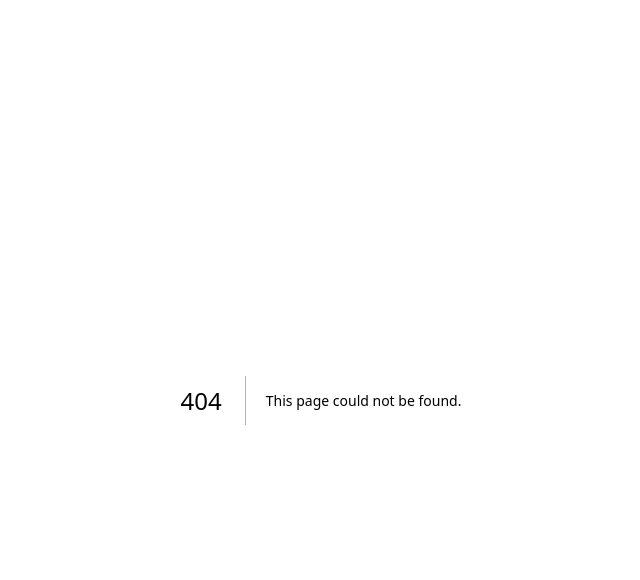
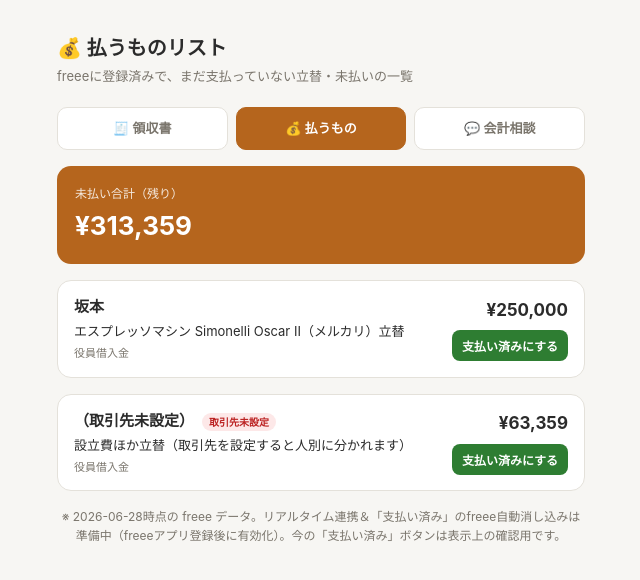
Before and after one commit to flatkaffee-cyber/system, a Next.js app: page /payables in a window 1280 px wide. Before the commit this address had no page. Shown: the top 580 px of the page, without its empty margins (319-959 px from the left). Built offline with nearby package versions, Linux system fonts and the light colour scheme.

Commit message:
「払うものリスト」タブ追加（freee連携前のスナップショット版）

```diff
--- /dev/null
+++ b/app/api/payables/route.ts
@@ -0,0 +1,9 @@
+import { NextResponse } from "next/server";
+import { getPayables } from "@/lib/payables";
+
+export const runtime = "nodejs";
+
+export async function GET() {
+  const data = await getPayables();
+  return NextResponse.json(data);
+}
--- a/app/globals.css
+++ b/app/globals.css
@@ -334,3 +334,77 @@
   margin-bottom: 10px;
   font-weight: 600;
 }
+
+/* 払うものリスト */
+.tab {
+  font-size: 13px;
+  padding: 10px 6px;
+}
+.total-card {
+  background: var(--accent);
+  color: #fff;
+  border: none;
+}
+.total-label {
+  font-size: 12px;
+  opacity: 0.85;
+}
+.total-amount {
+  font-size: 26px;
+  font-weight: 700;
+  margin-top: 2px;
+}
+.pay-row {
+  display: flex;
+  align-items: center;
+  justify-content: space-between;
+  gap: 12px;
+  padding: 14px 16px;
+}
+.pay-row.done {
+  opacity: 0.5;
+}
+.pay-payee {
+  font-weight: 700;
+  font-size: 15px;
+}
+.pay-desc {
+  font-size: 13px;
+  color: var(--ink);
+  margin-top: 2px;
+}
+.pay-acct {
+  font-size: 11px;
+  color: var(--muted);
+  margin-top: 3px;
+}
+.pay-right {
+  text-align: right;
+  flex-shrink: 0;
+}
+.pay-amount {
+  font-size: 17px;
+  font-weight: 700;
+  white-space: nowrap;
+}
+.pay-btn {
+  background: var(--ok);
+  color: #fff;
+  font-size: 12px;
+  padding: 7px 10px;
+  border-radius: 8px;
+  margin-top: 6px;
+}
+.pay-row.done .pay-amount {
+  text-decoration: line-through;
+}
+.warn-chip {
+  display: inline-block;
+  font-size: 10px;
+  background: #fde8e8;
+  color: #b22;
+  padding: 1px 7px;
+  border-radius: 999px;
+  margin-left: 8px;
+  vertical-align: middle;
+}
--- /dev/null
+++ b/app/payables/page.tsx
@@ -0,0 +1,84 @@
+"use client";
+
+import { useEffect, useState } from "react";
+import Nav from "@/components/Nav";
+import type { PayablesResult } from "@/lib/payables";
+
+export default function Payables() {
+  const [data, setData] = useState<PayablesResult | null>(null);
+  const [error, setError] = useState<string | null>(null);
+  const [paid, setPaid] = useState<Record<string, boolean>>({});
+
+  useEffect(() => {
+    fetch("/api/payables")
+      .then((r) => r.json())
+      .then(setData)
+      .catch(() => setError("読み込みに失敗しました。"));
+  }, []);
+
+  const remaining = data
+    ? data.payables
+        .filter((p) => !paid[p.id])
+        .reduce((s, p) => s + p.amount, 0)
+    : 0;
+
+  return (
+    <div className="wrap">
+      <header>
+        <h1>💰 払うものリスト</h1>
+        <p>freeeに登録済みで、まだ支払っていない立替・未払いの一覧</p>
+      </header>
+      <Nav />
+
+      {error && <p className="err">{error}</p>}
+      {!data && !error && (
+        <div className="card" style={{ textAlign: "center", color: "var(--muted)" }}>
+          <span className="spinner" style={{ borderColor: "#e4e1da", borderTopColor: "var(--accent)" }} />
+          読み込み中…
+        </div>
+      )}
+
+      {data && (
+        <>
+          <div className="card total-card">
+            <div>
+              <div className="total-label">未払い合計（残り）</div>
+              <div className="total-amount">¥{remaining.toLocaleString()}</div>
+            </div>
+          </div>
+
+          {data.payables.map((p) => {
+            const done = !!paid[p.id];
+            return (
+              <div key={p.id} className={`card pay-row ${done ? "done" : ""}`}>
+                <div className="pay-main">
+                  <div className="pay-payee">
+                    {p.payee}
+                    {!p.hasPartner && <span className="warn-chip">取引先未設定</span>}
+                  </div>
+                  <div className="pay-desc">{p.description}</div>
+                  <div className="pay-acct">{p.account}</div>
+                </div>
+                <div className="pay-right">
+                  <div className="pay-amount">¥{p.amount.toLocaleString()}</div>
+                  <button
+                    className={done ? "ghost" : "pay-btn"}
+                    onClick={() => setPaid((s) => ({ ...s, [p.id]: !done }))}
+                  >
+                    {done ? "戻す" : "支払い済みにする"}
+                  </button>
+                </div>
+              </div>
+            );
+          })}
+
+          <p className="hint" style={{ textAlign: "center", marginTop: 14 }}>
+            {data.source === "snapshot"
+              ? `※ ${data.updatedAt}時点の freee データ。リアルタイム連携＆「支払い済み」のfreee自動消し込みは準備中（freeeアプリ登録後に有効化）。今の「支払い済み」ボタンは表示上の確認用です。`
+              : "freeeとリアルタイム連携中。"}
+          </p>
+        </>
+      )}
+    </div>
+  );
+}
--- a/components/Nav.tsx
+++ b/components/Nav.tsx
@@ -7,6 +7,7 @@
   const path = usePathname();
   const tabs = [
     { href: "/", label: "🧾 領収書" },
+    { href: "/payables", label: "💰 払うもの" },
     { href: "/soudan", label: "💬 会計相談" },
   ];
   return (
--- /dev/null
+++ b/lib/payables.ts
@@ -0,0 +1,57 @@
+// 「払うものリスト」のデータ型と取得ロジック。
+// 現状: freeeアプリ未登録のため、サーバーから直接freeeを叩けない。
+//   → いまは 2026-06-28 時点の freee 実データのスナップショットを返す。
+// 将来: FREEE_CLIENT_ID 等が設定されたら getPayables() を freee API 参照に差し替える。
+//   - 役員借入金(取引先別) … メンバーへ返す立替
+//   - 未払金(取引先別)     … 業者へ払う分
+//   - 未決済の取引          … まだ払っていない取引
+
+export type Payable = {
+  id: string;
+  payee: string; // 誰に/どこに（取引先）。未設定なら "（取引先未設定）"
+  amount: number; // 残額（円）
+  description: string; // 何の分か
+  account: string; // freeeの勘定科目
+  /** freeeの取引先が設定されているか（人別集計できるか） */
+  hasPartner: boolean;
+};
+
+export type PayablesResult = {
+  payables: Payable[];
+  total: number;
+  /** データの鮮度。live=freee直結 / snapshot=手動スナップショット */
+  source: "live" | "snapshot";
+  updatedAt: string; // YYYY-MM-DD
+};
+
+// 2026-06-28 時点の freee 役員借入金スナップショット（残高 313,359）
+const SNAPSHOT: Payable[] = [
+  {
+    id: "sakamoto-espresso",
+    payee: "坂本",
+    amount: 250000,
+    description: "エスプレッソマシン Simonelli Oscar II（メルカリ）立替",
+    account: "役員借入金",
+    hasPartner: true,
+  },
+  {
+    id: "founding-cost",
+    payee: "（取引先未設定）",
+    amount: 63359,
+    description: "設立費ほか立替（取引先を設定すると人別に分かれます）",
+    account: "役員借入金",
+    hasPartner: false,
+  },
+];
+
+export async function getPayables(): Promise<PayablesResult> {
+  // TODO(freee連携): FREEE_CLIENT_ID/SECRET/REFRESH_TOKEN が揃ったら
+  //   freeeの試算表(役員借入金・未払金)や未決済取引から動的に組み立てる。
+  const payables = SNAPSHOT;
+  return {
+    payables,
+    total: payables.reduce((s, p) => s + p.amount, 0),
+    source: "snapshot",
+    updatedAt: "2026-06-28",
+  };
+}
```
